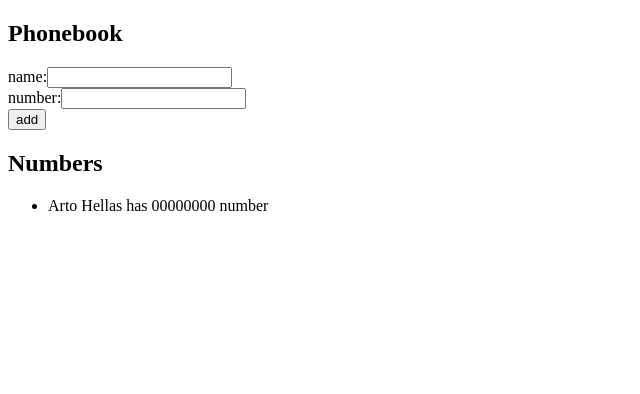
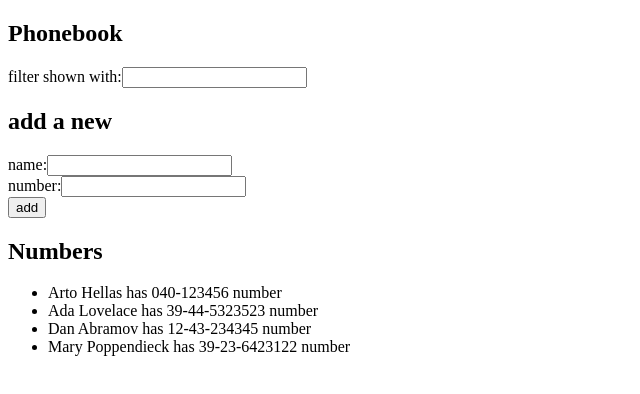
Before and after one commit to AlinkaKorhi/FullStackPart2, a React (Create React App) app in the folder phonebook/: page / in a window 1280 px wide. Shown: the top 394 px of the page, without its empty margins (0-640 px from the left). Built offline with nearby package versions, Linux system fonts and the light colour scheme.

Commit message:
finish 2.9 task

```diff
--- a/phonebook/src/App.js
+++ b/phonebook/src/App.js
@@ -3,10 +3,14 @@
 
 function App() {
   const [persons, setPersons] = useState([
-    { name: 'Arto Hellas', number: '00000000'}
+    { name: 'Arto Hellas', number: '040-123456', id: 1 },
+    { name: 'Ada Lovelace', number: '39-44-5323523', id: 2 },
+    { name: 'Dan Abramov', number: '12-43-234345', id: 3 },
+    { name: 'Mary Poppendieck', number: '39-23-6423122', id: 4 }
   ])
   const [newName, setNewName] = useState('')
   const [newNumber, setNewNumber] = useState('')
+  const [filter, setNewFilter] = useState('')
 
   function validatePersonName(name){
     let result = true
@@ -33,7 +37,8 @@
     if (validatePersonName(newName)){
       const newNameObj = {
         name : newName,
-        number : newNumber
+        number : newNumber,
+        id: persons.length+1
       }
       setPersons(persons.concat(newNameObj))
     }
@@ -51,10 +56,20 @@
   function handleNumberChange(event) {
     setNewNumber(event.target.value)
   }
+  function handleFilterChange(event) {
+    setNewFilter(event.target.value)
+  }
 
   return (
     <div>
       <h2>Phonebook</h2>
+      <form>
+        <div>
+          filter shown with:
+          <input value={filter} onChange={handleFilterChange}/>
+        </div>
+      </form>
+      <h2>add a new</h2>
       <form onSubmit={addPerson}>
         <div>
           name:
@@ -69,8 +84,8 @@
       </form>
       <h2>Numbers</h2>
       <ul>
-        {persons.map((person, i) =>
-          <Number key={i} name={person.name} number={person.number}/>
+        {persons.filter(personF => personF.name.includes(filter)).map(person =>
+          <Number key={person.id} name={person.name} number={person.number}/>
         )}
       </ul>
     </div>
```
